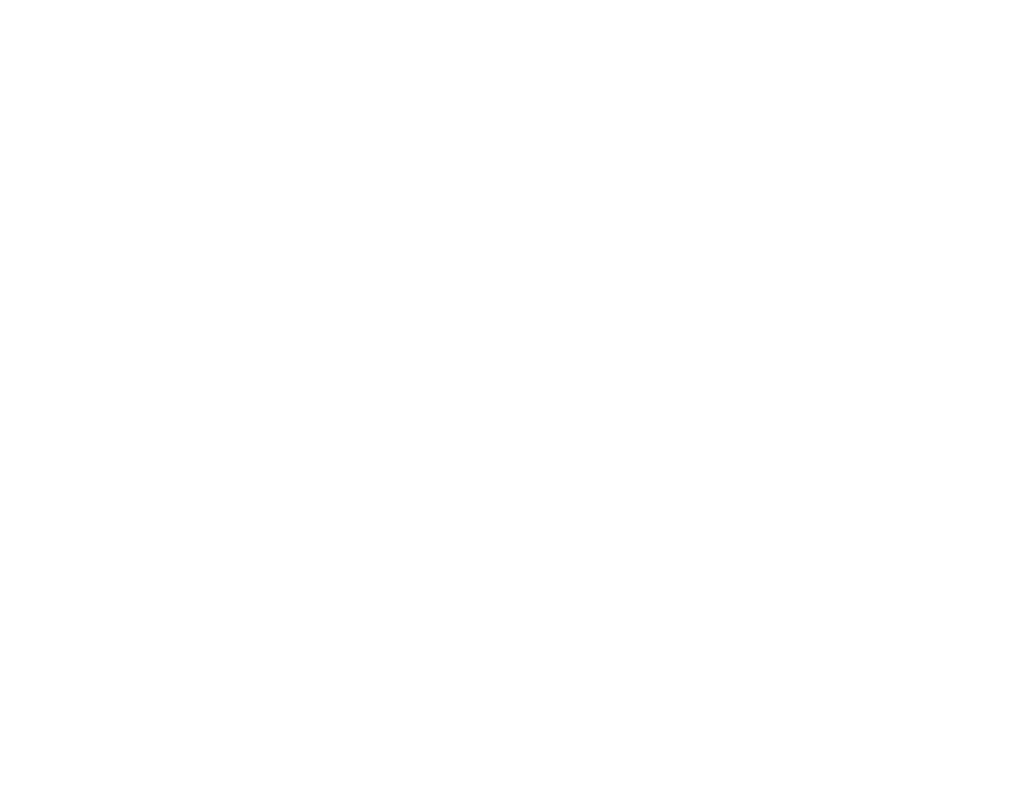
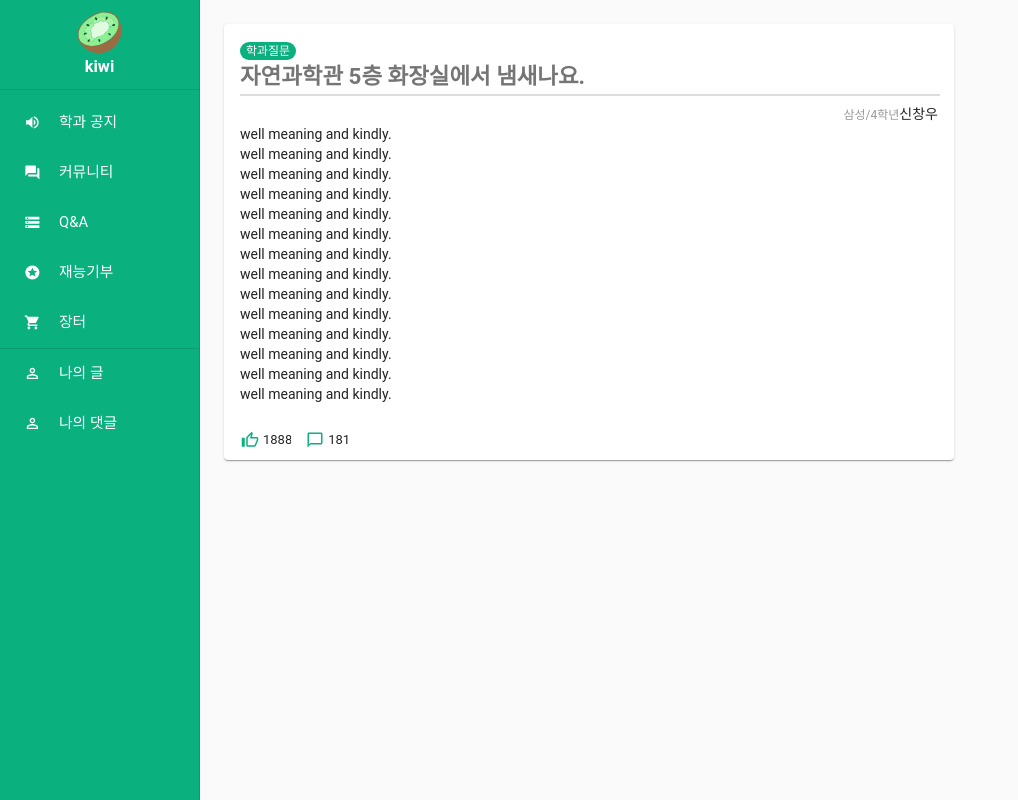
Before and after one commit to zinirun/kiwi, a React (Create React App) app in the folder frontend/: page /post in a window 1280 px wide. Shown: the whole page, without its empty margins (0-1018 px from the left). Built offline with nearby package versions, Linux system fonts and the light colour scheme.

Commit message:
Update: post

```diff
--- a/frontend/src/App.js
+++ b/frontend/src/App.js
@@ -3,6 +3,9 @@
 
 // temp
 import TempPage from './TempPage';
+
+// 공통
+import PostPage from './board/common/PostPage';
 
 // 학과공지
 import NoticePage from './board/notice/NoticePage';
@@ -33,6 +36,7 @@
                 <Route path="/question" component={QuestionPage} />
                 <Route path="/talent" component={TalentPage} />
                 <Route path="/market" component={MarketPage} />
+                <Route path="/post" component={PostPage} />
             </Switch>
         </Router>
     );
--- /dev/null
+++ b/frontend/src/board/common/PostPage.js
@@ -0,0 +1,120 @@
+import React from 'react';
+import Root from '../../header/Root';
+import { makeStyles } from '@material-ui/core/styles';
+import { Grid, Chip, Card, CardActions, CardContent, Typography } from '@material-ui/core';
+import ThumbUpOutlinedIcon from '@material-ui/icons/ThumbUpOutlined';
+import ChatBubbleOutlineOutlinedIcon from '@material-ui/icons/ChatBubbleOutlineOutlined';
+
+const useStyles = makeStyles((theme) => ({
+    root: {
+        maxWidth: 730,
+    },
+    part: {
+        background: theme.palette.primary.main,
+        width: 70,
+        padding: '2px 6px',
+        fontSize: 12,
+        color: 'white',
+        borderRadius: '10px',
+        marginRight: 5,
+    },
+    title: {
+        fontSize: '1.4rem',
+        fontWeight: 'bold',
+        borderBottom: '2px solid #ddd',
+        width: 700,
+    },
+    pos: {
+        marginBottom: 12,
+    },
+    upIcon: {
+        fontSize: 15,
+        color: theme.palette.primary.main,
+    },
+    commentIcon: {
+        fontSize: 15,
+        marginLeft: 15,
+        color: theme.palette.primary.main,
+    },
+    date: {
+        fontSize: 12,
+        color: '#BBBBBB',
+    },
+    icon: {},
+    button: {
+        color: 'white',
+        fontWeight: 'bold',
+        cursor: 'pointer',
+        background: theme.palette.primary.main,
+    },
+    backColor: {
+        marginLeft: 5,
+        background: 'white',
+    },
+}));
+
+export default function PostPage() {
+    const classes = useStyles();
+
+    return (
+        <Root>
+            <Card className={classes.root}>
+                <CardContent>
+                    <span className={classes.part}>학과질문</span>
+                    <Typography className={classes.title} color="textSecondary" gutterBottom>
+                        자연과학관 5층 화장실에서 냄새나요.
+                    </Typography>
+                    <Grid align="right">
+                        <span style={{ color: '#999', fontSize: '0.75rem' }}>삼성/4학년</span>
+                        <span>신창우</span>
+                    </Grid>
+                    <Typography variant="body2" component="p">
+                        well meaning and kindly.
+                        <br />
+                        well meaning and kindly.
+                        <br />
+                        well meaning and kindly.
+                        <br />
+                        well meaning and kindly.
+                        <br />
+                        well meaning and kindly.
+                        <br />
+                        well meaning and kindly.
+                        <br />
+                        well meaning and kindly.
+                        <br />
+                        well meaning and kindly.
+                        <br />
+                        well meaning and kindly.
+                        <br />
+                        well meaning and kindly.
+                        <br />
+                        well meaning and kindly.
+                        <br />
+                        well meaning and kindly.
+                        <br />
+                        well meaning and kindly.
+                        <br />
+                        well meaning and kindly.
+                        <br />
+                    </Typography>
+                </CardContent>
+                <CardActions>
+                    <Chip
+                        className={classes.backColor}
+                        size="small"
+                        icon={<ThumbUpOutlinedIcon className={classes.upIcon} />}
+                        label="1888"
+                    />
+                    <Chip
+                        className={classes.backColor}
+                        style={{ marginLeft: -9 }}
+                        size="small"
+                        icon={<ChatBubbleOutlineOutlinedIcon className={classes.commentIcon} />}
+                        label="181"
+                    />
+                </CardActions>
+            </Card>
+        </Root>
+    );
+}
--- a/frontend/src/board/common/BoardContent.js
+++ b/frontend/src/board/common/components/BoardContent.js
@@ -1,12 +1,10 @@
 import React from 'react';
+import { Link } from 'react-router-dom';
 import { makeStyles } from '@material-ui/core/styles';
 import { Grid, Button, Chip } from '@material-ui/core';
 import ThumbUpOutlinedIcon from '@material-ui/icons/ThumbUpOutlined';
 import ChatBubbleOutlineOutlinedIcon from '@material-ui/icons/ChatBubbleOutlineOutlined';
-import Root from '../../header/Root';
 import { isMobile } from 'react-device-detect';
-
-import PageTitle from '../../common/components/PageTitle';
 
 const useStyles = makeStyles((theme) => ({
     content: {
@@ -74,7 +72,15 @@
                 alignItems="center"
                 className={classes.content}
             >
-                <Grid item xs={12} sm={8} className={classes.title}>
+                <Grid
+                    item
+                    xs={12}
+                    sm={8}
+                    className={classes.title}
+                    component={Link}
+                    to={'/post'}
+                    style={{ textDecoration: 'none' }}
+                >
                     <span className={classes.part}>학과질문</span>
                     {isMobile && <br />}
                     <span>자연과학관 5층 화장실에서 냄새나요</span>
@@ -95,7 +101,8 @@
                 </Grid>
                 <Grid item xs={12} sm={2} align="right">
                     <Grid>
-                        <span style={{ color: '#999', fontSize: '0.75rem' }}>삼성/4학년</span>신창우
+                        <span style={{ color: '#999', fontSize: '0.75rem' }}>삼성/4학년</span>
+                        <span>신창우</span>
                     </Grid>
                     {!isMobile && (
                         <Grid className={classes.date}>
--- a/frontend/src/board/community/CommunityPage.js
+++ b/frontend/src/board/community/CommunityPage.js
@@ -2,7 +2,7 @@
 import Root from '../../header/Root';
 
 import PageTitle from '../../common/components/PageTitle';
-import BoardContent from '../common/BoardContent';
+import BoardContent from '../common/components/BoardContent';
 
 export default function CommunityPage() {
     return (
--- a/frontend/src/board/market/MarketPage.js
+++ b/frontend/src/board/market/MarketPage.js
@@ -2,7 +2,7 @@
 import Root from '../../header/Root';
 
 import PageTitle from '../../common/components/PageTitle';
-import BoardContent from '../common/BoardContent';
+import BoardContent from '../common/components/BoardContent';
 
 export default function CommunityPage() {
     return (
--- a/frontend/src/board/notice/NoticePage.js
+++ b/frontend/src/board/notice/NoticePage.js
@@ -2,7 +2,7 @@
 import Root from '../../header/Root';
 
 import PageTitle from '../../common/components/PageTitle';
-import BoardContent from '../common/BoardContent';
+import BoardContent from '../common/components/BoardContent';
 
 export default function CommunityPage() {
     return (
--- a/frontend/src/board/question/QuestionPage.js
+++ b/frontend/src/board/question/QuestionPage.js
@@ -2,7 +2,7 @@
 import Root from '../../header/Root';
 
 import PageTitle from '../../common/components/PageTitle';
-import BoardContent from '../common/BoardContent';
+import BoardContent from '../common/components/BoardContent';
 
 export default function CommunityPage() {
     return (
--- a/frontend/src/board/talent/TalentPage.js
+++ b/frontend/src/board/talent/TalentPage.js
@@ -2,7 +2,7 @@
 import Root from '../../header/Root';
 
 import PageTitle from '../../common/components/PageTitle';
-import BoardContent from '../common/BoardContent';
+import BoardContent from '../common/components/BoardContent';
 
 export default function CommunityPage() {
     return (
```
